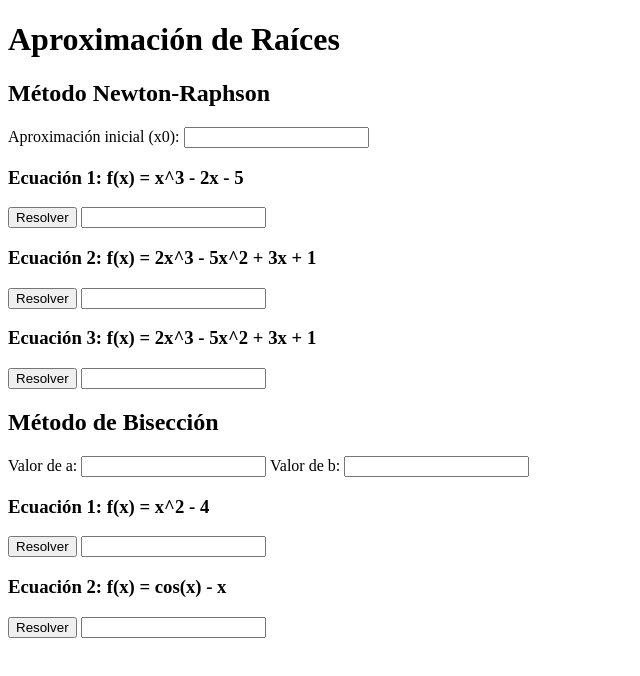
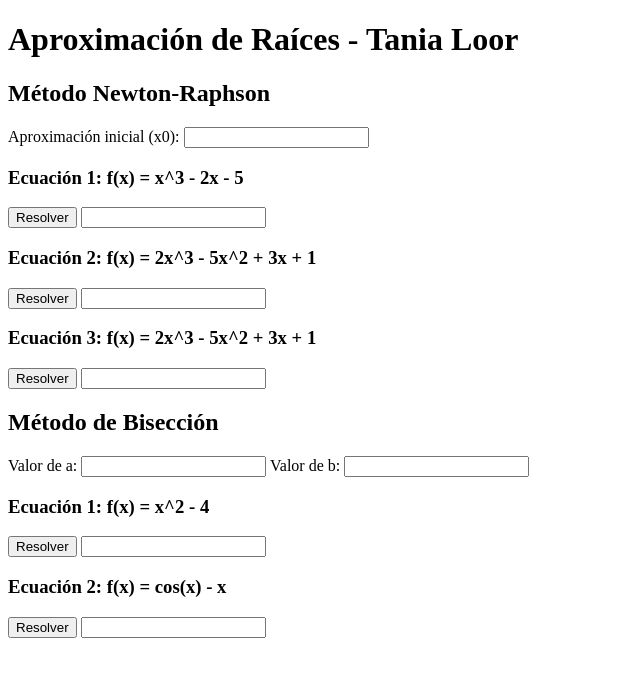
Before and after one commit to osvinfor/Metodos_numerico, a plain HTML site: page index.html in a window 1280 px wide. Shown: the whole page, without its empty margins (0-640 px from the left). Drawn offline with Linux system fonts and the light colour scheme.

Commit message:
Add files via upload

```diff
--- a/index.html
+++ b/index.html
@@ -6,7 +6,7 @@
   <script src="bisection.js"></script>
 </head>
 <body>
-  <h1>Aproximación de Raíces</h1>
+  <h1>Aproximación de Raíces - Tania Loor</h1>
 
   <h2>Método Newton-Raphson</h2>
   <label for="x0">Aproximación inicial (x0):</label>
```
